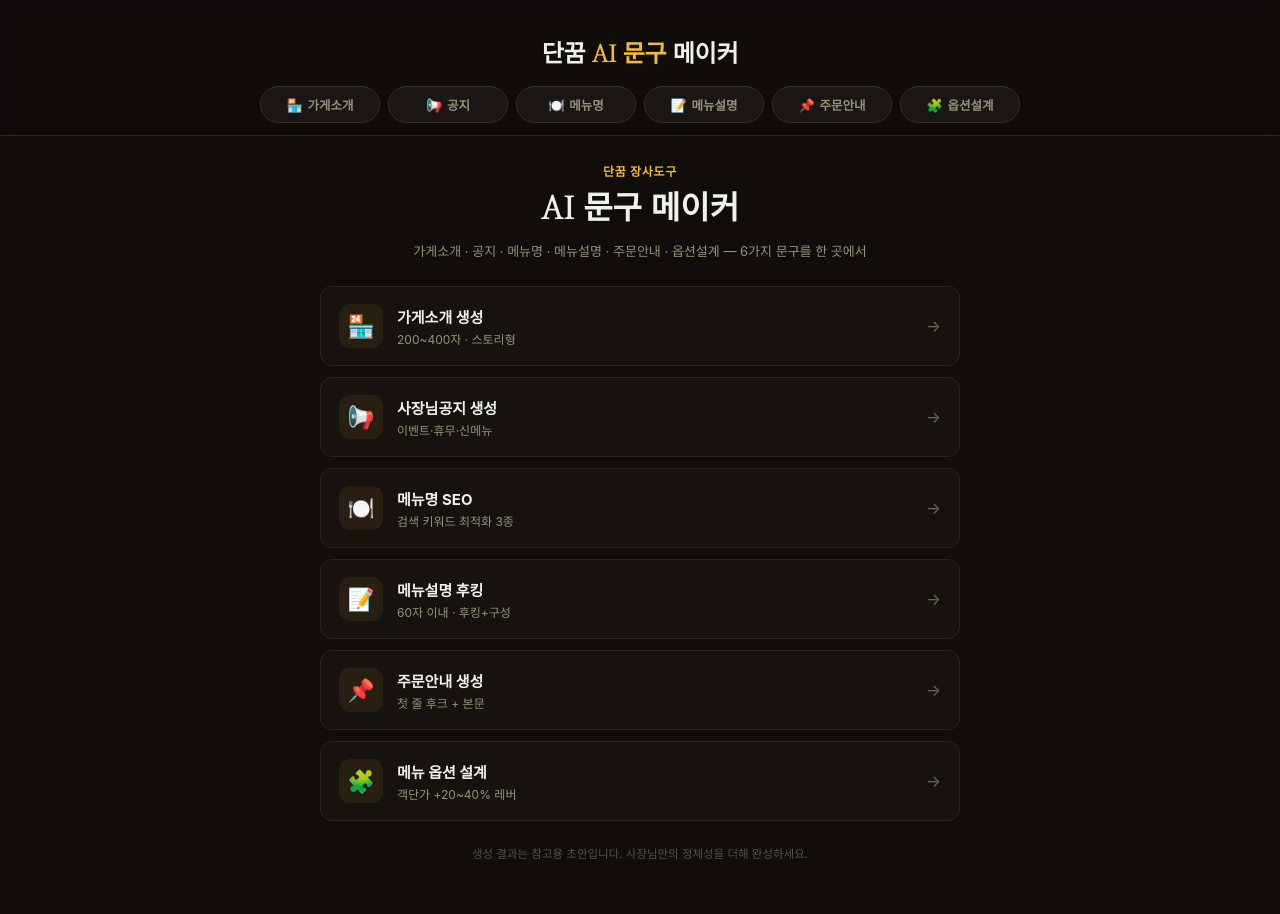
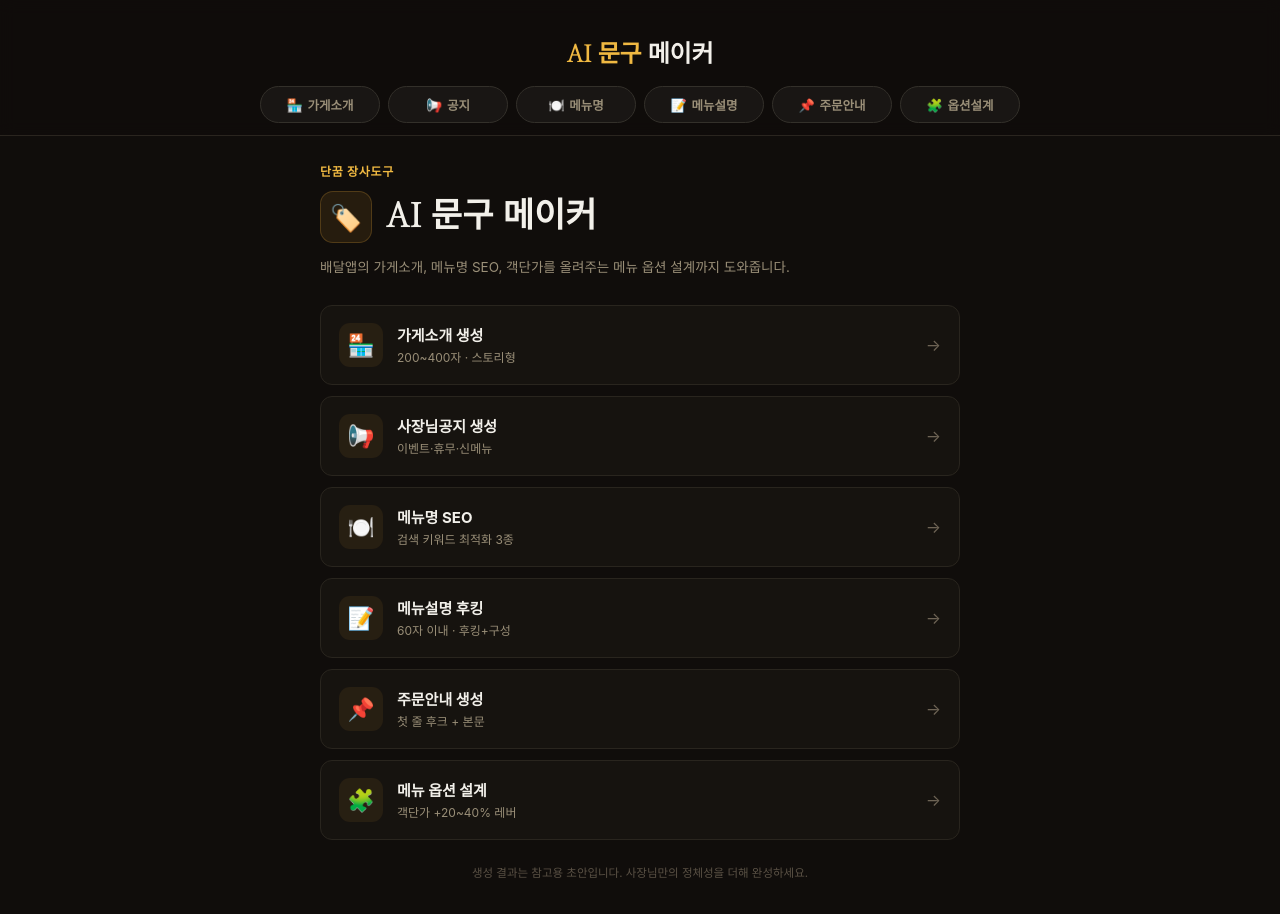
Before and after one commit to sfmaster-dot/dgm-ai-tool, a React (Vite) app: page / in a window 1280 px wide. Built offline with nearby package versions, Linux system fonts and the light colour scheme.

Commit message:
style: 타이틀 겹침 해소 + 배민 가게상표 메이커 스타일 헤더

```diff
--- a/src/App.jsx
+++ b/src/App.jsx
@@ -43,7 +43,7 @@ export default function App() {
       {/* 상단 고정 네비게이터 */}
       <div style={s.nav}>
         <button style={s.brand} onClick={() => setActive(null)} className='brandBtn'>
-          단꿈 <span style={{ color: "#f0b942" }}>AI 문구</span> 메이커
+          <span style={{ color: '#f0b942' }}>AI 문구</span> 메이커
         </button>
         <div style={s.tabBarWrap}>
           <div style={s.tabBar} className='tabBar'>
@@ -88,8 +88,11 @@ function Home({ tools, onPick }) {
     <div style={s.body}>
       <div style={s.hero}>
         <div style={s.heroLabel}>단꿈 장사도구</div>
-        <div style={s.heroTitle}>AI 문구 메이커</div>
-        <div style={s.heroSub}>가게소개 · 공지 · 메뉴명 · 메뉴설명 · 주문안내 · 옵션설계 — 6가지 문구를 한 곳에서</div>
+        <div style={s.heroRow}>
+          <span style={s.heroIcon}>🏷️</span>
+          <span style={s.heroTitle}>AI 문구 메이커</span>
+        </div>
+        <div style={s.heroSub}>배달앱의 가게소개, 메뉴명 SEO, 객단가를 올려주는 메뉴 옵션 설계까지 도와줍니다.</div>
       </div>
       <div style={s.grid}>
         {tools.map(t => (
@@ -147,10 +150,16 @@ const s = {
   },
 
   body: { padding:'26px 16px 32px' },
-  hero: { maxWidth:'640px', margin:'0 auto 26px', textAlign:'center' },
-  heroLabel: { fontSize:'12px', fontWeight:700, letterSpacing:'.06em', color:'#f0b942', marginBottom:'10px' },
-  heroTitle: { fontFamily:SERIF, fontSize:'32px', fontWeight:800, color:'#f2f0ea', lineHeight:1.25 },
-  heroSub: { fontSize:'13px', color:'#9a8f78', marginTop:'12px' },
+  hero: { maxWidth:'640px', margin:'0 auto 26px', textAlign:'left' },
+  heroLabel: { fontSize:'12px', fontWeight:700, letterSpacing:'.06em', color:'#f0b942', marginBottom:'12px' },
+  heroRow: { display:'flex', alignItems:'center', gap:'14px' },
+  heroIcon: {
+    fontSize:'26px', flexShrink:0, width:'52px', height:'52px', borderRadius:'13px',
+    display:'flex', alignItems:'center', justifyContent:'center',
+    background:'rgba(232,168,56,.1)', border:'1px solid rgba(232,168,56,.22)',
+  },
+  heroTitle: { fontFamily:SERIF, fontSize:'34px', fontWeight:800, color:'#f2f0ea', lineHeight:1.2 },
+  heroSub: { fontSize:'13.5px', color:'#9a8f78', marginTop:'14px', lineHeight:1.6 },
 
   grid: { maxWidth:'640px', margin:'0 auto', display:'flex', flexDirection:'column', gap:'11px' },
   card: {
```
